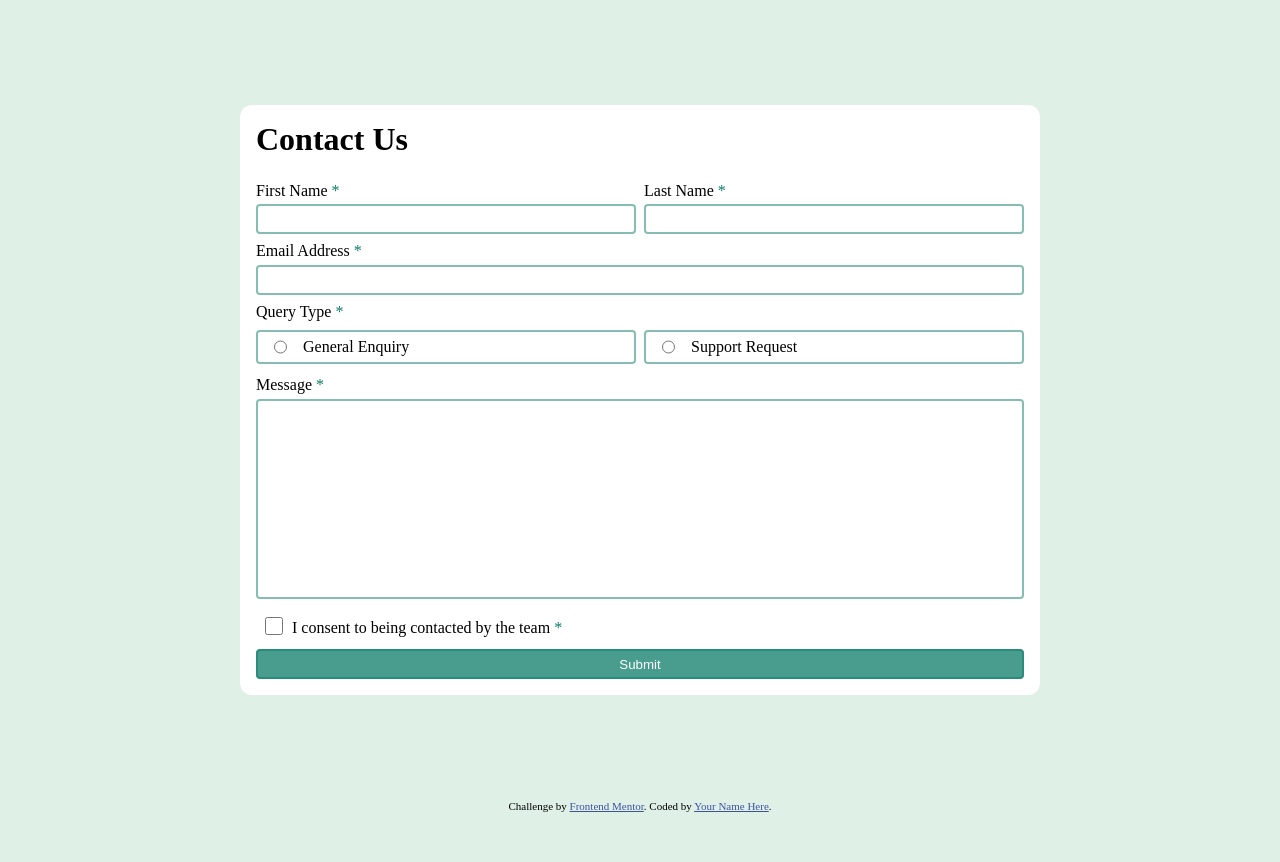
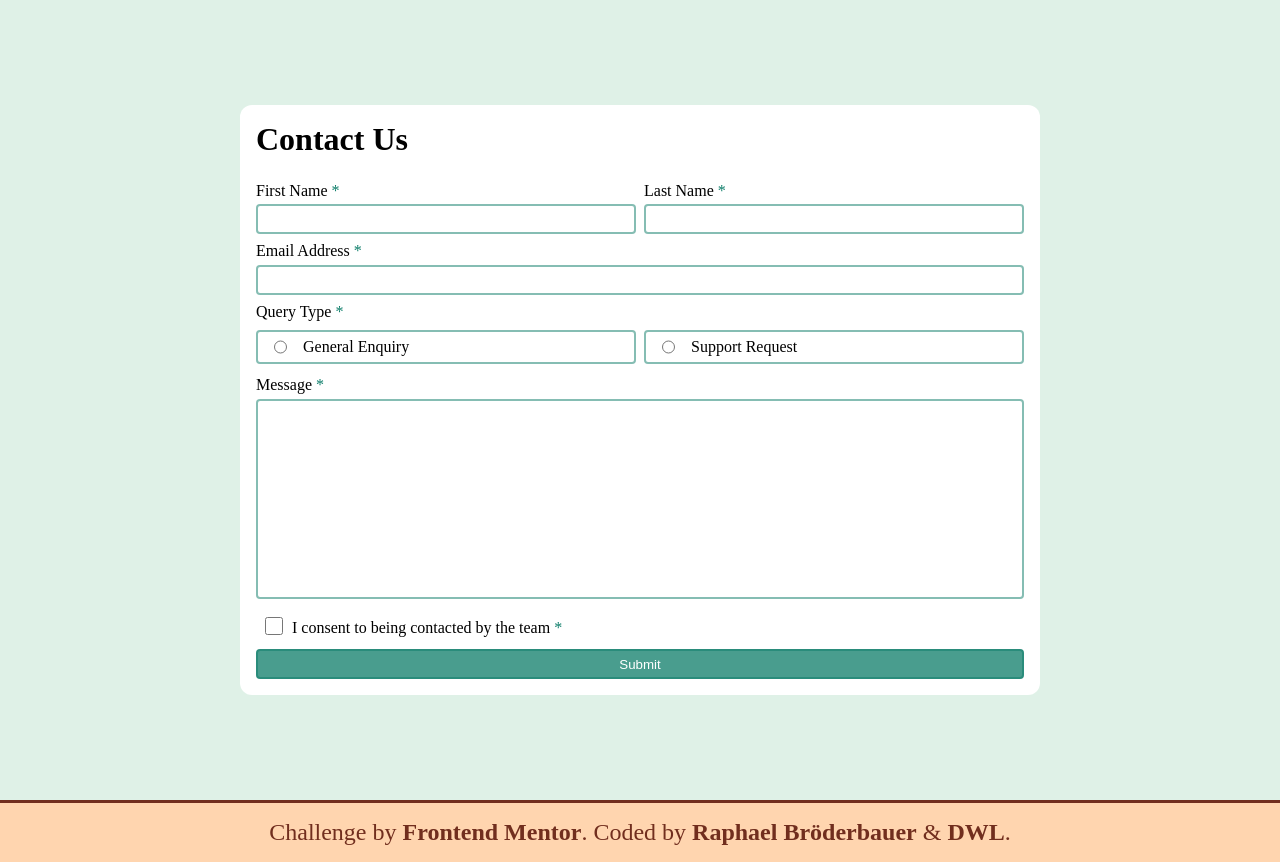
Before and after one commit to DigitaleWeltLibrary/ui-contact-form, a plain HTML site: page index.html in a window 1280 px wide. Before the commit the page ends 812 px from the top, so only its background shows below. Drawn offline with Linux system fonts and the light colour scheme.

Commit message:
add my footer

```diff
--- a/index.html
+++ b/index.html
@@ -61,10 +61,41 @@
       </article>
     </main>
 
-    <footer class="attribution">
-      Challenge by
-      <a href="https://www.frontendmentor.io?ref=challenge">Frontend Mentor</a>.
-      Coded by <a href="#">Your Name Here</a>.
+     <!-- My FOOTER with links  -->
+     <footer class="my-footer-my-data">
+      <style>
+        .my-footer-my-data {
+          background: #ffd5af;
+          border-top: 3px solid #712e1e;
+          padding: 1rem;
+          color: #712e1e;
+        }
+
+        .my-footer-my-data p {
+          text-align: center;
+          font-size: 1.5rem;
+          text-wrap: balance;
+        }
+        .my-footer-my-data p a {
+          text-decoration: none;
+          color: #712e1e;
+          font-weight: bolder;
+          transition: 500ms ease-in-out all;
+          &:hover {
+            color: #000;
+          }
+        }
+      </style>
+      <p>
+        Challenge by
+        <a href="https://www.frontendmentor.io?ref=challenge" target="_blank"
+          >Frontend Mentor</a
+        >. Coded by
+        <a href="https://www.founder.digitaleweltlibrary.at/"
+          >Raphael Bröderbauer</a
+        >
+        & <a href="https://www.digitaleweltlibrary.at/">DWL</a>.
+      </p>
     </footer>
   </body>
 </html>
--- a/style/main.scss
+++ b/style/main.scss
@@ -129,11 +129,3 @@ body {
     }
   }
 }
-
-.attribution {
-  font-size: 11px;
-  text-align: center;
-  a {
-    color: hsl(228, 45%, 44%);
-  }
-}
```
Also changed, not shown: style/main.css.
